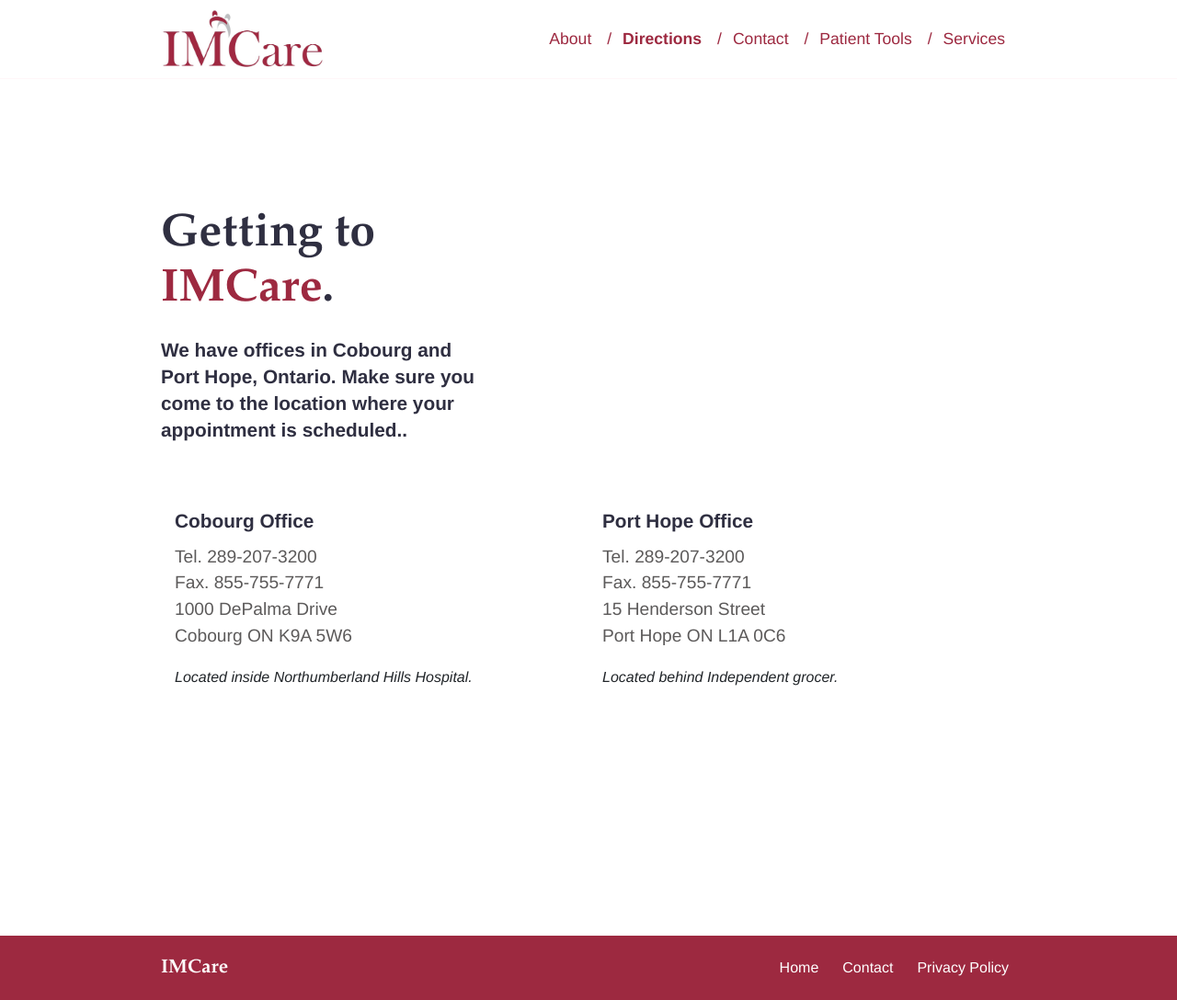
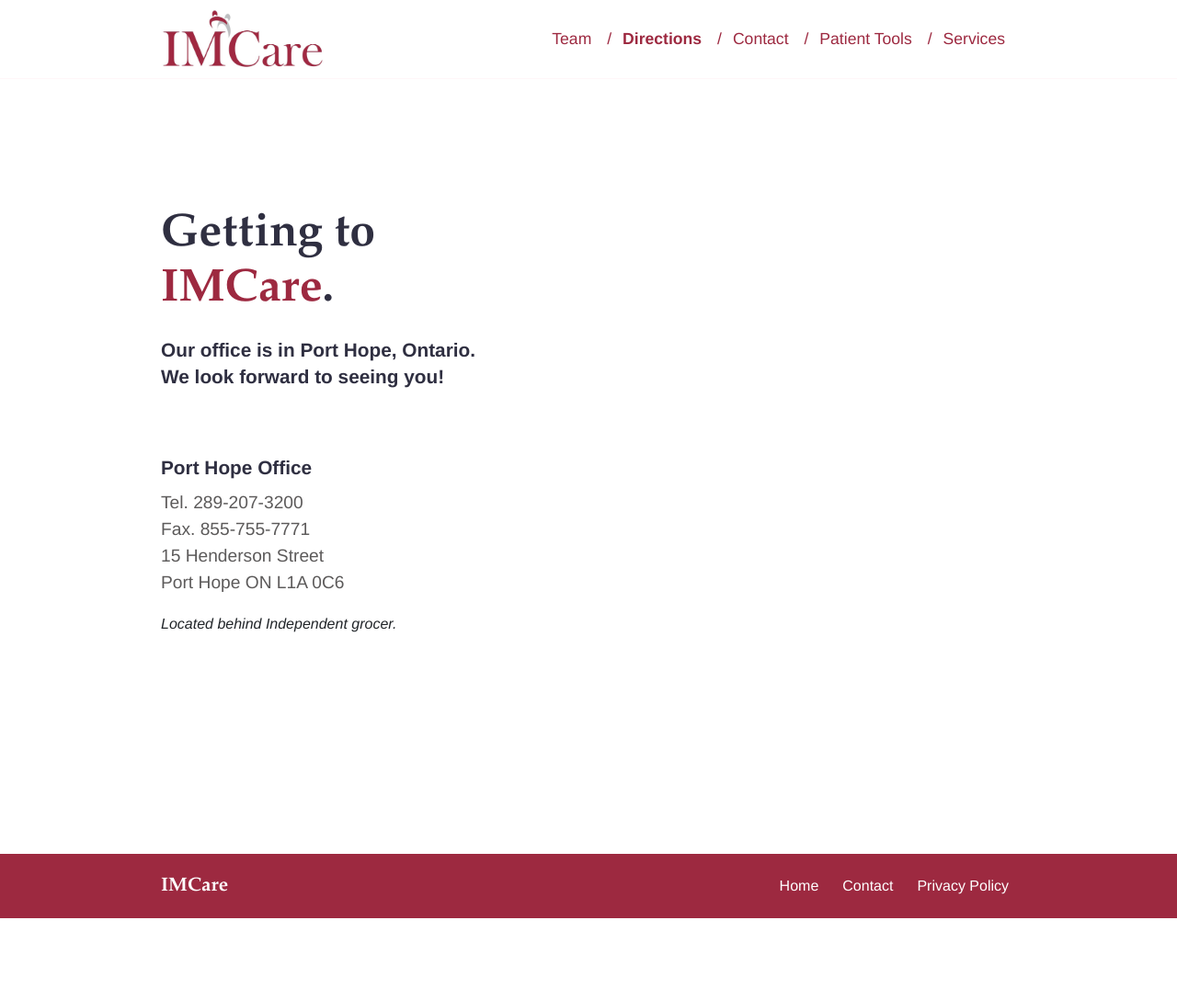
Before and after one commit to imcare-canada/imcare-canada.github.io, a Jekyll site: the page built from directions.md, in a window 1280 px wide. Shown: the whole page at 92% size. Built offline with Jekyll 4.4.1, drawn with Linux system fonts in a browser that asks for light colours; after the commit the page ends 999 px from its top, so only the background shows below that.

Commit message:
Minor tweaks

```diff
--- a/_data/contact.yml
+++ b/_data/contact.yml
@@ -1,4 +1,4 @@
-email: 'hello@imcare.ca'
+# email: 'hello@imcare.ca'
 phone: '(289) 207-3200'
 fax: '(855) 755-7771'
 contact_button_link: 'contact'
--- a/_data/menus.yml
+++ b/_data/menus.yml
@@ -1,5 +1,5 @@
 main:
-  - name: "About"
+  - name: "Team"
     url: "/about/"
     weight: 1
   - name: "Directions"
--- a/_includes/header.html
+++ b/_includes/header.html
@@ -1,10 +1,10 @@
 <div class='header'>
   <div class="container">
     <div class="logo">
-      <a href="{{ site.baseurl }}"><img width="{{ site.logo.desktop_width }}" height="{{ site.logo.desktop_height }}" alt="{{ site.title }}" src="{{ site.logo.desktop | relative_url }}" /></a>
+      <a href="{{ / | relative_url }}"><a href="{{ site.baseurl }}"><img width="{{ site.logo.desktop_width }}" height="{{ site.logo.desktop_height }}" alt="{{ site.title }}" src="{{ site.logo.desktop | relative_url }}" /></a></a>
     </div>
     <div class="logo-mobile">
-      <a href="{{ site.baseurl }}"><img width="{{ site.logo.mobile_width }}" height="{{ site.logo.mobile_height }}" alt="{{ site.title }}" src="{{ site.logo.mobile | relative_url }}" /></a>
+      <a href="{{ / | relative_url }}"><a href="{{ site.baseurl }}"><img width="{{ site.logo.mobile_width }}" height="{{ site.logo.mobile_height }}" alt="{{ site.title }}" src="{{ site.logo.mobile | relative_url }}" /></a></a>
     </div>
     {% include main-menu.html %}
     {% include hamburger.html %}
--- a/directions.md
+++ b/directions.md
@@ -8,9 +8,9 @@ intro_image_hide_on_mobile: false
 head_content: |
     # Getting to <span style='color: #9d2940'>IMCare</span>.
 
-    ## We have offices in Cobourg and Port Hope, Ontario. Make sure you come to the location where your appointment is scheduled..
+    ## Our office is in Port Hope, Ontario. We look forward to seeing you!
 ---
-<div class="col-12 col-md-6 mb-1 home-modules">
+<!-- <div class="col-12 col-md-6 mb-1 home-modules">
 <div class="service service-summary">
     <div class="service-content">
     <h2 class="service-title">Cobourg Office</h2>
@@ -25,9 +25,9 @@ head_content: |
     <br>
     </div>
 </div>
-</div>
+</div> -->
 
-<div class="col-12 col-md-6 mb-1 home-modules">
+<!-- <div class="col-12 col-md-6 mb-1 home-modules"> -->
 <div class="service service-summary">
     <div class="service-content">
     <h2 class="service-title">Port Hope Office</h2>
@@ -40,4 +40,4 @@ head_content: |
     <i>Located behind Independent grocer.</i>
     </div>
 </div>
-</div>
+<!-- </div> -->
```
Also changed, not shown: index.md (+1 -3 lines), services.md (+1 -1 lines), images/imcare_1.jpg (added).
